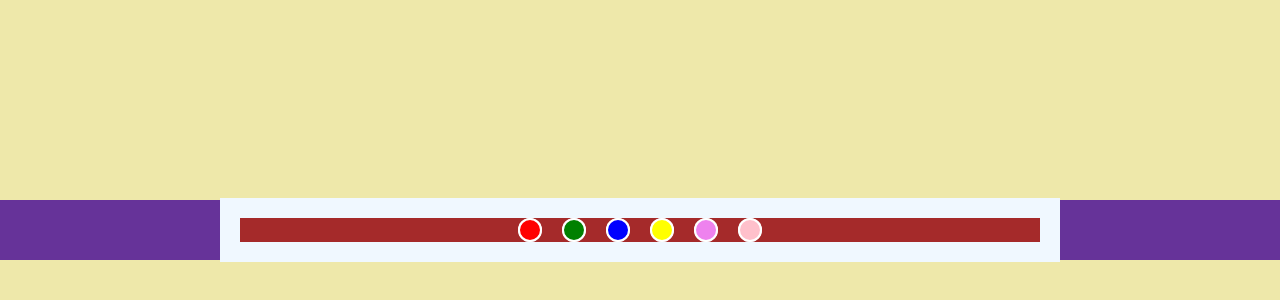
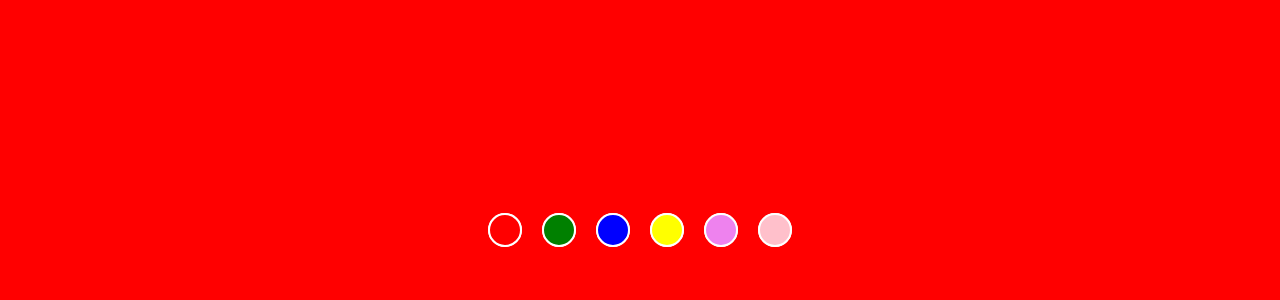
Before and after one commit to ankittchaudhary/JavaScript, a plain HTML site: page projects/02 Background Color Flipper/index.html in a window 1280 px wide. Shown: the part 470-770 px from the top of the page. Drawn offline with Linux system fonts and the light colour scheme.

Commit message:
Background Color Flipper

```diff
--- a/projects/02 Background Color Flipper/index.html
+++ b/projects/02 Background Color Flipper/index.html
@@ -15,10 +15,9 @@
 
 </head>
 
-<body style="background-color: red; padding: 0;">
+<body style="padding: 0;">
     <div style=
     "display: flex;
-    background-color: palegoldenrod;
     height: calc(100vh - 70px);
     width: 100%;
     max-width: 1440px;
@@ -31,15 +30,13 @@
         height: fit-content;
         min-height: 40px;
         max-height: 60px;
-        background-color: rebeccapurple;
         display: flex;
         flex-direction: row;
         justify-content: center;
         align-items: center;
         ">
-        <div class="buttons-container" style="background-color: aliceblue; height: fit-content; width: calc(100% - 40px); max-width: 800px; padding: 20px;">
+        <div class="buttons-container" style="height: fit-content; width: calc(100% - 40px); max-width: 800px; padding: 20px;">
             <div style="
-                background-color: brown;
                 width: 100%;
                 display: flex;
                 flex-direction: row;
@@ -47,20 +44,21 @@
                 justify-content: center;
                 gap: 20px;
                 ">
-                <button id="red-btn" onclick="console.log(`red-btn clicked`);" style="border: none; border-radius: 100%; cursor: pointer;"><div style="width: 20px; height: 20px; background-color: red; border: white 2px solid; border-radius: 50%;"></div></button>
-                <button id="green-btn" onclick="console.log(`green-btn clicked`);" style="border: none; border-radius: 100%; cursor: pointer;"><div style="width: 20px; height: 20px; background-color: green; border: white 2px solid; border-radius: 50%;"></div></button>
-                <button id="blue-btn" onclick="console.log(`blue-btn clicked`);" style="border: none; border-radius: 100%; cursor: pointer;"><div style="width: 20px; height: 20px; background-color: blue; border: white 2px solid; border-radius: 50%;"></div></button>
-                <button id="yellow-btn" onclick="console.log(`yellow-btn clicked`);" style="border: none; border-radius: 100%; cursor: pointer;"><div style="width: 20px; height: 20px; background-color: yellow; border: white 2px solid; border-radius: 50%;"></div></button>
-                <button id="violet-btn" onclick="console.log(`violet-btn clicked`);" style="border: none; border-radius: 100%; cursor: pointer;"><div style="width: 20px; height: 20px; background-color: violet; border: white 2px solid; border-radius: 50%;"></div></button>
-                <button id="pink-btn" onclick="console.log(`pink-btn clicked`);" style="border: none; border-radius: 100%; cursor: pointer;"><div style="width: 20px; height: 20px; background-color: pink; border: white 2px solid; border-radius: 50%;"></div></button>
+                <button id="red-btn" onclick="document.body.style.backgroundColor=`red`;" style="border: none; border-radius: 100%; cursor: pointer;"><div style="width: 30px; height: 30px; background-color: red; border: white 2px solid; border-radius: 50%;"></div></button>
+                <button id="green-btn" onclick="document.body.style.backgroundColor=`green`;" style="border: none; border-radius: 100%; cursor: pointer;"><div style="width: 30px; height: 30px; background-color: green; border: white 2px solid; border-radius: 50%;"></div></button>
+                <button id="blue-btn" onclick="document.body.style.backgroundColor=`blue`;" style="border: none; border-radius: 100%; cursor: pointer;"><div style="width: 30px; height: 30px; background-color: blue; border: white 2px solid; border-radius: 50%;"></div></button>
+                <button id="yellow-btn" onclick="document.body.style.backgroundColor=`yellow`;" style="border: none; border-radius: 100%; cursor: pointer;"><div style="width: 30px; height: 30px; background-color: yellow; border: white 2px solid; border-radius: 50%;"></div></button>
+                <button id="violet-btn" onclick="document.body.style.backgroundColor=`violet`;" style="border: none; border-radius: 100%; cursor: pointer;"><div style="width: 30px; height: 30px; background-color: violet; border: white 2px solid; border-radius: 50%;"></div></button>
+                <button id="pink-btn" onclick="document.body.style.backgroundColor=`pink`;" style="border: none; border-radius: 100%; cursor: pointer;"><div style="width: 30px; height: 30px; background-color: pink; border: white 2px solid; border-radius: 50%;"></div></button>
             </div>
         </div>
     </div>
 
     </div>
     <script>
-        let defaultColor = "pink";
+        let defaultColor = "red";
         document.body.style.backgroundColor=defaultColor;
+
     </script>
 </body>
 </html>
```
